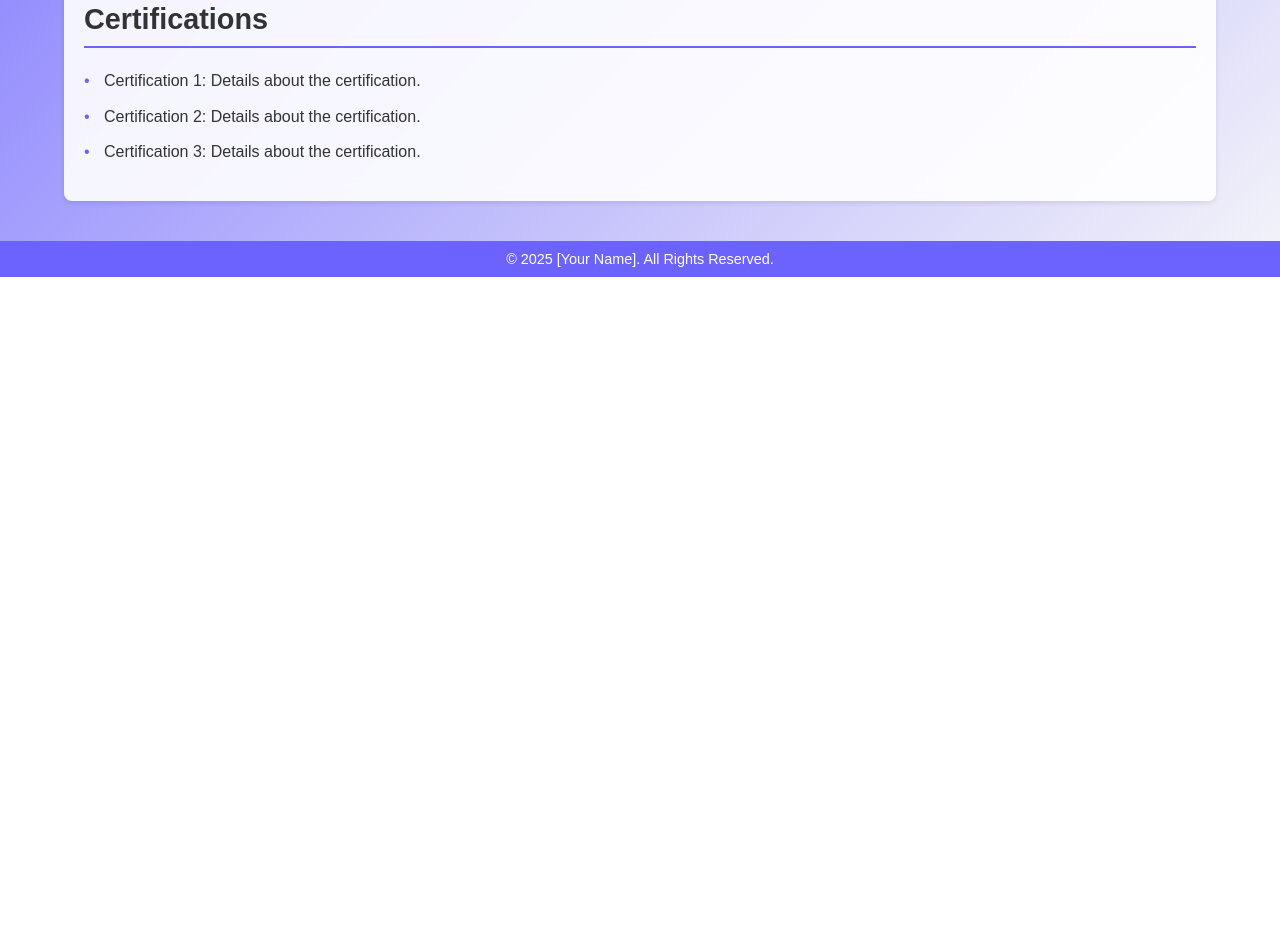
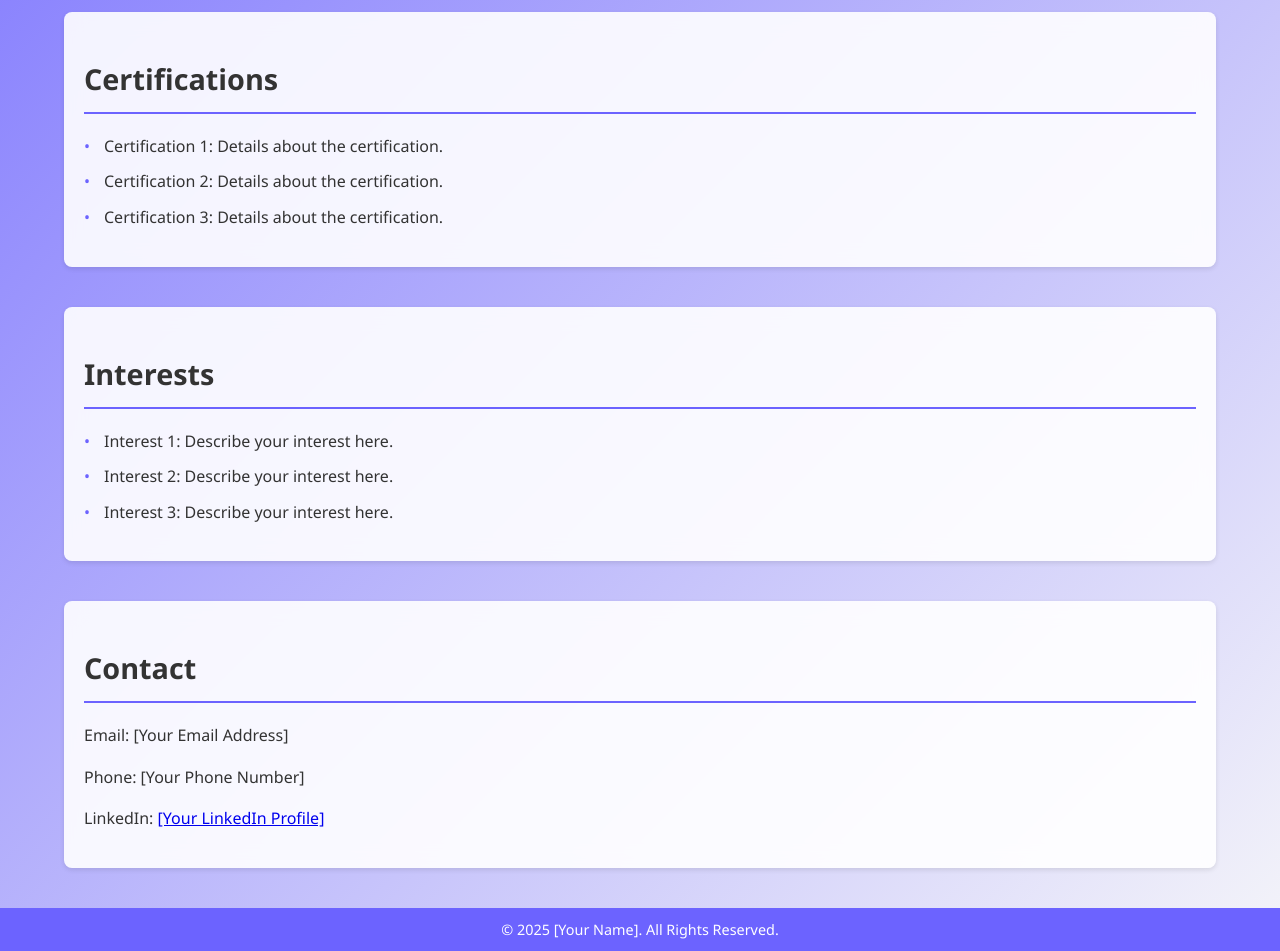
Before and after one commit to Kartikey-Garg/Kartikey-Garg.github.io, a plain HTML site: page Portfolio/Portfolio.html in a window 1280 px wide. Shown: the part 666-1617 px from the top of the page. Before the commit the page ends 943 px from the top, so only its background shows below. Drawn offline with Linux system fonts and the light colour scheme.

Commit message:
Updated code with more details and smooth look

```diff
--- a/Portfolio/Portfolio.html
+++ b/Portfolio/Portfolio.html
@@ -16,7 +16,7 @@
         }
 
         body {
-            font-family: Arial, sans-serif;
+            font-family: 'Segoe UI', Tahoma, Geneva, Verdana, sans-serif;
             margin: 0;
             padding: 0;
             box-sizing: border-box;
@@ -24,6 +24,7 @@
             color: var(--text-light);
             overflow-x: hidden;
             transition: background 0.5s ease, color 0.5s ease;
+            line-height: 1.6;
         }
 
         header {
@@ -76,23 +77,22 @@
             font-size: 1.8rem;
         }
 
-        .bio p, .achievements ul, .certifications ul {
+        .bio p, .achievements ul, .certifications ul, .interests ul, .contact p {
             font-size: 1rem;
-            line-height: 1.6;
         }
 
-        .achievements ul, .certifications ul {
+        .achievements ul, .certifications ul, .interests ul {
             list-style: none;
             padding: 0;
         }
 
-        .achievements li, .certifications li {
+        .achievements li, .certifications li, .interests li {
             margin-bottom: 10px;
             padding-left: 20px;
             position: relative;
         }
 
-        .achievements li::before, .certifications li::before {
+        .achievements li::before, .certifications li::before, .interests li::before {
             content: '\2022';
             color: #6c63ff;
             position: absolute;
@@ -110,18 +110,6 @@
         footer p {
             margin: 0;
             font-size: 0.9rem;
-        }
-
-        @keyframes floating {
-            0% {
-                transform: translate(0, 0);
-            }
-            50% {
-                transform: translate(20px, -20px);
-            }
-            100% {
-                transform: translate(0, 0);
-            }
         }
 
         .background-animation {
@@ -226,6 +214,8 @@
             <a href="#bio">Bio</a>
             <a href="#achievements">Achievements</a>
             <a href="#certifications">Certifications</a>
+            <a href="#interests">Interests</a>
+            <a href="#contact">Contact</a>
         </nav>
     </header>
 
@@ -252,6 +242,22 @@
                 <li>Certification 3: Details about the certification.</li>
             </ul>
         </section>
+
+        <section id="interests" class="interests">
+            <h2>Interests</h2>
+            <ul>
+                <li>Interest 1: Describe your interest here.</li>
+                <li>Interest 2: Describe your interest here.</li>
+                <li>Interest 3: Describe your interest here.</li>
+            </ul>
+        </section>
+
+        <section id="contact" class="contact">
+            <h2>Contact</h2>
+            <p>Email: [Your Email Address]</p>
+            <p>Phone: [Your Phone Number]</p>
+            <p>LinkedIn: <a href="#">[Your LinkedIn Profile]</a></p>
+        </section>
     </div>
 
     <footer>
@@ -261,7 +267,8 @@
     <script>
         function toggleTheme() {
             const root = document.documentElement;
-            if (root.style.getPropertyValue('--background-light')) {
+            const currentTheme = root.style.getPropertyValue('--background-light');
+            if (currentTheme) {
                 root.style.setProperty('--background-light', '');
                 root.style.setProperty('--text-light', '');
                 root.style.setProperty('--section-bg-light', '');
```
